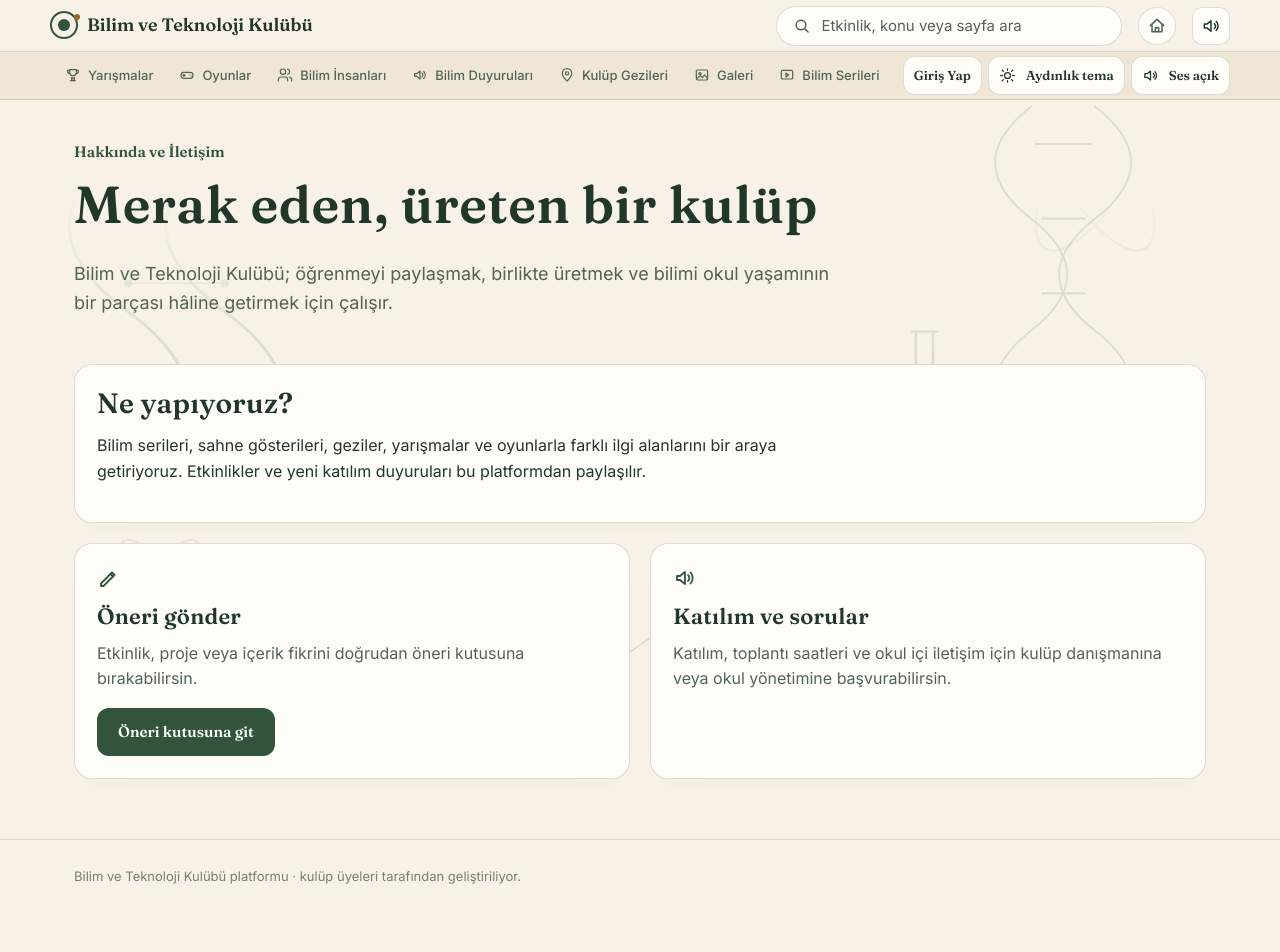
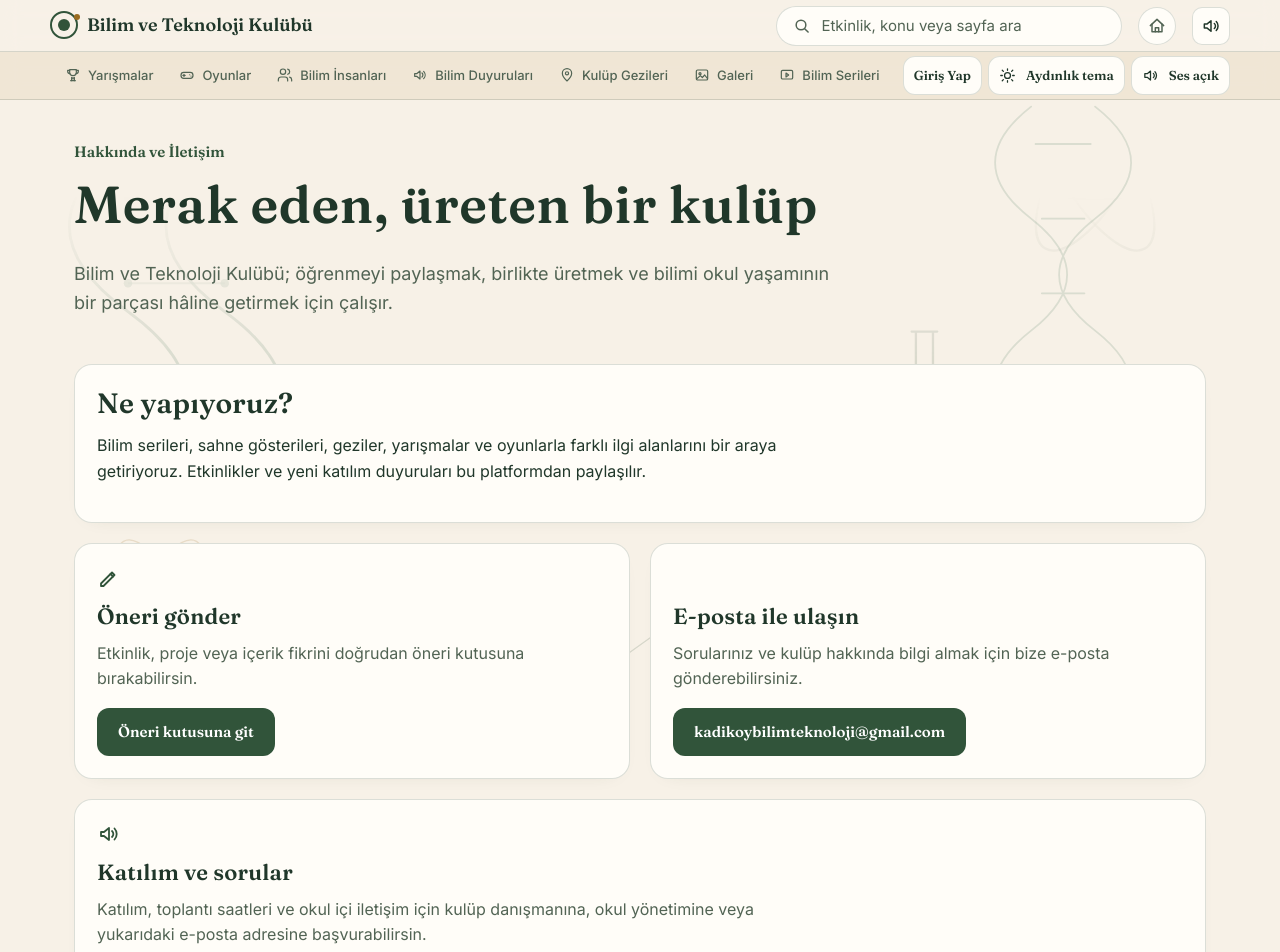
Before and after one commit to betulcini/bilim-kulubu, a SvelteKit app: page /hakkinda-iletisim in a window 1280 px wide. Shown: the top 952 px of the page. Before the commit the page ends 927 px from the top, so only its background shows below. Built offline with nearby package versions, Linux system fonts and the light colour scheme; no server answers.

Commit message:
iletişim maili eklendi

```diff
--- a/src/routes/hakkinda-iletisim/+page.svelte
+++ b/src/routes/hakkinda-iletisim/+page.svelte
@@ -30,9 +30,15 @@
             <a class="btn btn-primary" href="/oneri">Öneri kutusuna git</a>
         </div>
         <div class="bracket-card contact-card">
+            <Icon name="mail" size={24} />
+            <h2>E-posta ile ulaşın</h2>
+            <p>Sorularınız ve kulüp hakkında bilgi almak için bize e-posta gönderebilirsiniz.</p>
+            <a class="btn btn-primary" href="mailto:kadikoybilimteknoloji@gmail.com">kadikoybilimteknoloji@gmail.com</a>
+        </div>
+        <div class="bracket-card contact-card full-width">
             <Icon name="announce" size={24} />
             <h2>Katılım ve sorular</h2>
-			<p>Katılım, toplantı saatleri ve okul içi iletişim için kulüp danışmanına veya okul yönetimine başvurabilirsin.</p>
+            <p>Katılım, toplantı saatleri ve okul içi iletişim için kulüp danışmanına, okul yönetimine veya yukarıdaki e-posta adresine başvurabilirsin.</p>
         </div>
     </section>
 </div>
@@ -41,6 +47,7 @@
     .about-wrap { display: grid; gap: 20px; margin-bottom: 56px; }
     .contact-grid { display: grid; grid-template-columns: repeat(2, minmax(0, 1fr)); gap: 20px; }
     .contact-card { display: flex; flex-direction: column; align-items: flex-start; }
+    .contact-card.full-width { grid-column: 1 / -1; }
     .contact-card :global(svg) { color: var(--accent); margin-bottom: 14px; }
     .contact-card h2 { font-size: var(--fs-lg); }
     .contact-card p { color: var(--text-muted); }
```
Lines whose indentation alone changed are shown as unchanged.
